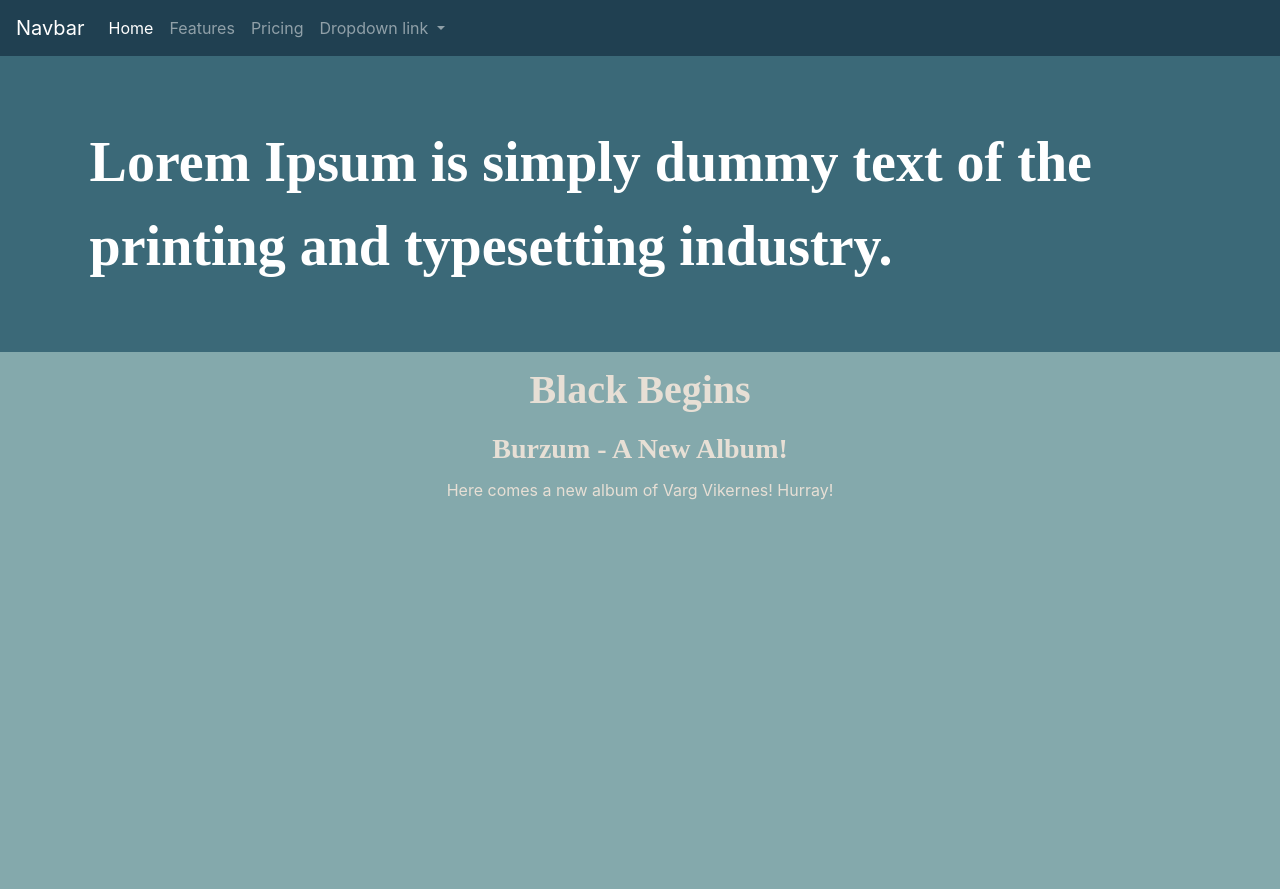
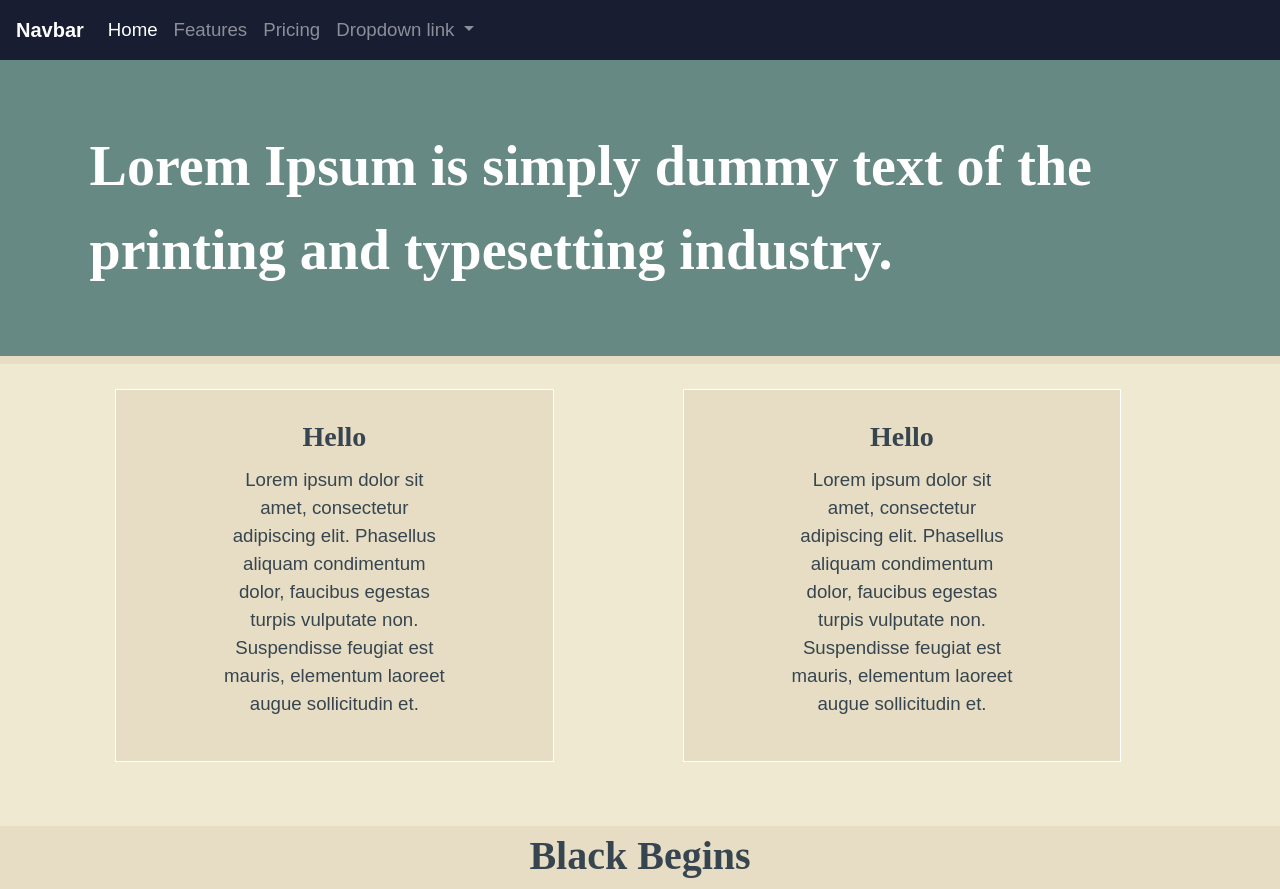
Before and after one commit to rosharp/Personal-Blog, a plain HTML site: page index.html in a window 1280 px wide. Shown: the top 889 px of the page. Before the commit the page ends 800 px from the top, so only its background shows below. Drawn offline with nearby package versions, Linux system fonts and the light colour scheme; a web font is replaced by a local one.

Commit message:
Commit in process

```diff
--- a/css/styles.css
+++ b/css/styles.css
@@ -1,6 +1,8 @@
 body {
-	background-color: #84A9AC;
-	color: #E7DFD5;
+	font-family: "Zen Antique", sans-serif;
+	font-size: 14pt;
+	background-color: #E6DDC4;
+	color: #36454F;
 	text-align: center;
 }
 
@@ -8,6 +10,7 @@ h1, h2, h3, h4, h5, h6{
 	font-family: "Crimson";
 	font-weight: bold;
 	line-height: 1.5;
+	color: #grey;
 }
 
 h1 {
@@ -17,20 +20,58 @@ h1 {
 }
 
 /*Navbar*/
+
 .navbar {
-	background-color: #204051;
+	background-color: #181D31;
+}
+
+#brand-name {
+	font-weight: bold;
+}
+
+.dropdown-menu {
+	background-color: #181D31;
+}
+
+.dropdown-item {
+	color: #fff;
+}
+
+.dropdown-menu:hover {
+
 }
 
 /*Title*/
-#title-container {
-}
+
 #big-title {
-	background-color: #3B6978;
+	background-color: #678983;
 	text-align: left;
 	line-height: 1.5;
 	}
 
+/*Intro Columns*/
+
+.intro-cols {
+	background-color: #F0E9D2;
+}
+
+#intro-col-1 {
+	background-color: #E6DDC4;
+	outline: 1px solid #fff;
+	margin: 2% 5% 5% 10%;
+	padding: 2% 8%;
+}
+
+#intro-col-2 {
+	background-color: #E6DDC4;
+	outline: 1px solid #fff;
+	margin: 2% 10% 5% 5%;
+	padding: 2% 8%;
+}
+
+
 /*Text Section*/
+
 #text-beginning {
 	font-size: 2.5rem;
 }
--- a/index.html
+++ b/index.html
@@ -11,6 +11,8 @@
     <link rel="preconnect" href="https://fonts.googleapis.com">
     <link rel="preconnect" href="https://fonts.gstatic.com" crossorigin>
     <link href="https://fonts.googleapis.com/css2?family=Crimson+Text:wght@700&family=Open+Sans:wght@300&family=Zen+Antique+Soft&display=swap" rel="stylesheet">
+    <!-- Favicon -->
+    <link rel="shortcut icon" type="image/x-icon" href="images/favicon.ico">
     <!-- Font Awesome -->
     <script defer src="https://use.fontawesome.com/releases/v5.0.7/js/all.js"></script>
     <!-- Bootstrap Scripts -->
@@ -59,6 +61,17 @@
   <!-- Text Section -->
   <section>
 
+    <div class="intro-cols row">
+      <div  class="col-lg-4 col-md-4 col-md-10" id="intro-col-1">
+        <h3>Hello</h3>
+        <p>Lorem ipsum dolor sit amet, consectetur adipiscing elit. Phasellus aliquam condimentum dolor, faucibus egestas turpis vulputate non. Suspendisse feugiat est mauris, elementum laoreet augue sollicitudin et.</p>
+      </div>
+      <div class="col-lg-4 col-md-4 col-md-10" id="intro-col-2">
+        <h3>Hello</h3>
+        <p>Lorem ipsum dolor sit amet, consectetur adipiscing elit. Phasellus aliquam condimentum dolor, faucibus egestas turpis vulputate non. Suspendisse feugiat est mauris, elementum laoreet augue sollicitudin et.</p>
+      </div>
+    </div>
+
     <div class="subtitle">
       <h2 id="text-beginning">Black Begins</h2>
     </div>
```
